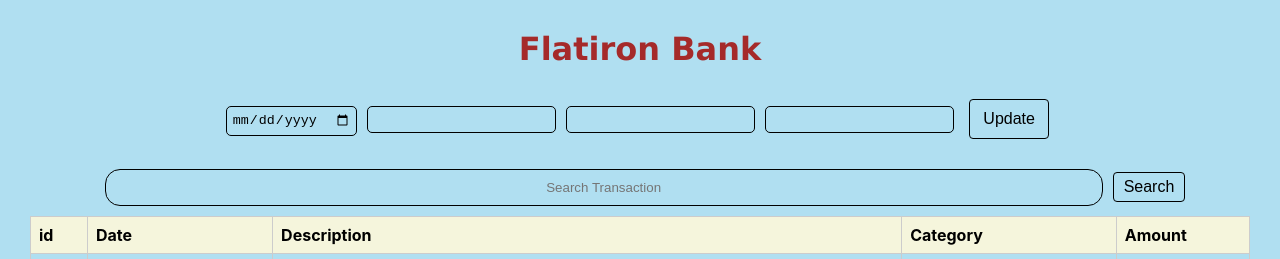
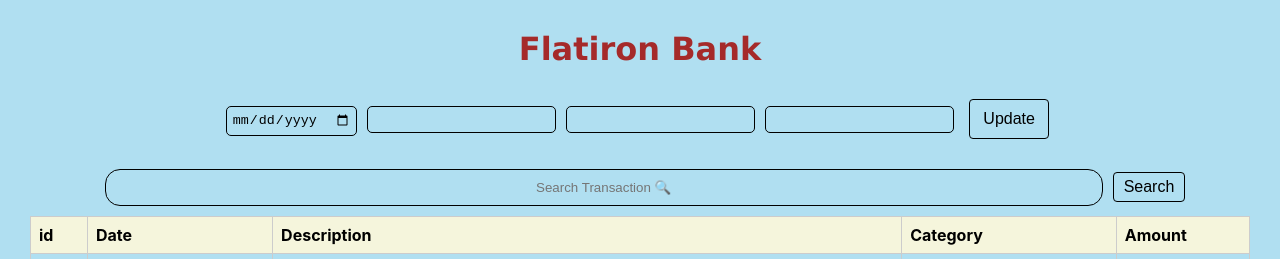
Before and after one commit to DKarimi90/bank-of-flatiron, a React (Create React App) app: page / in a window 1280 px wide. Shown: the top 259 px of the page. Built offline with nearby package versions, Linux system fonts and the light colour scheme; data requests are answered from the project's data file.

Commit message:
Edited the 'Search' section

```diff
--- a/src/App.css
+++ b/src/App.css
@@ -59,6 +59,7 @@ body {
     text-align: center;
     margin: 10px;
     border: 1px solid;
+    /* box-shadow: 2px 2px 4px rgb(12, 11, 11); */
 
   }
   .btn {
--- a/src/Component/Transactions.js
+++ b/src/Component/Transactions.js
@@ -29,7 +29,7 @@ function handleSearchValue(e) {
   return (
     <div>
         <form className = "form">
-            <input className = "search" type="text" value={searchValue} onChange={handleSearchValue} placeholder = "Search Transaction" />
+            <input className = "search" type="text" value={searchValue} onChange={handleSearchValue} placeholder = "Search Transaction &#128269;" />
             <button className = "btn" onClick={handleSearch}>Search</button>
         </form>
         <table>
```
